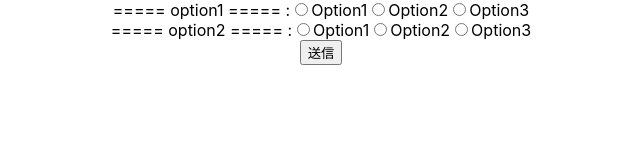
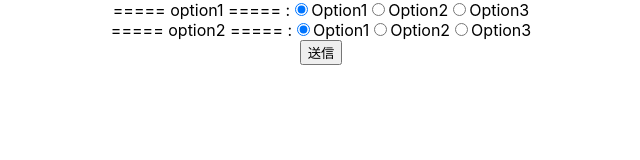
Before and after one commit to ASAP-BYAF/react-radio-button, a React (Create React App) app: page / in a window 1280 px wide. Shown: the top 160 px of the page, without its empty margins (319-959 px from the left). Built offline with nearby package versions, Linux system fonts and the light colour scheme.

Commit message:
src/RadioButtonForm.js を編集しました。
すべての質問の回答の初期値を選択肢の最初の要素に設定するようにしました。

```diff
--- a/src/RadioButtonForm.js
+++ b/src/RadioButtonForm.js
@@ -3,10 +3,11 @@ import RadioButtonGroup from "./RadioButtonGroup";
 
 function RadioButtonForm(props) {
   const { questions, options } = props;
-  const [selectedOptions, setSelectedOptions] = useState({});
-  // const questions = ["option1", "option2"];
-  // const options = ["Option1", "Option2", "Option3"];
-  console.log(questions, options);
+  const [selectedOptions, setSelectedOptions] = useState(
+    questions.reduce((accumulator, value) => {
+      return { ...accumulator, [value]: options[0] };
+    }, {})
+  );
 
   const handleOptionChange = (e) => {
     const { name, value } = e.target;
```
